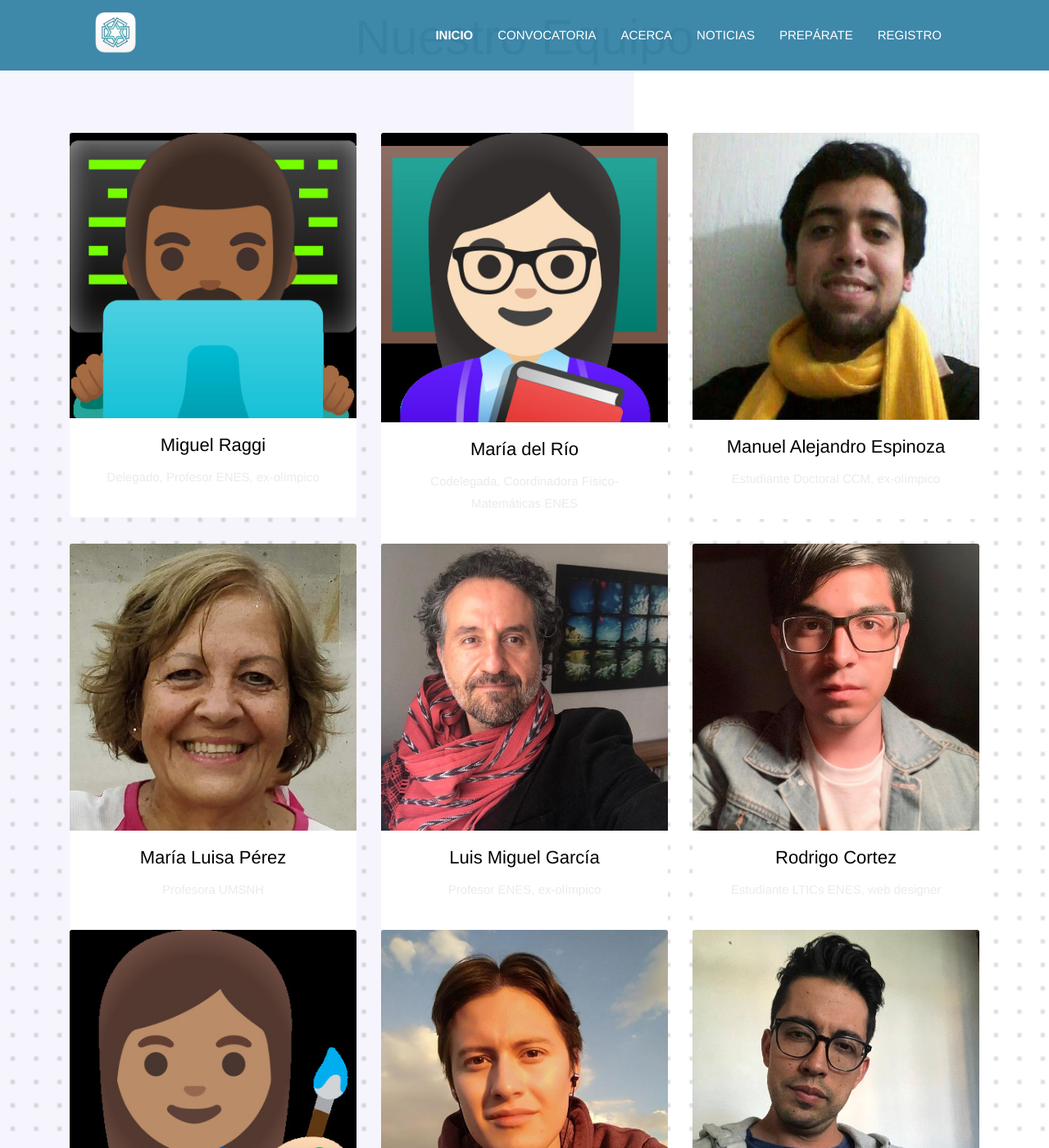
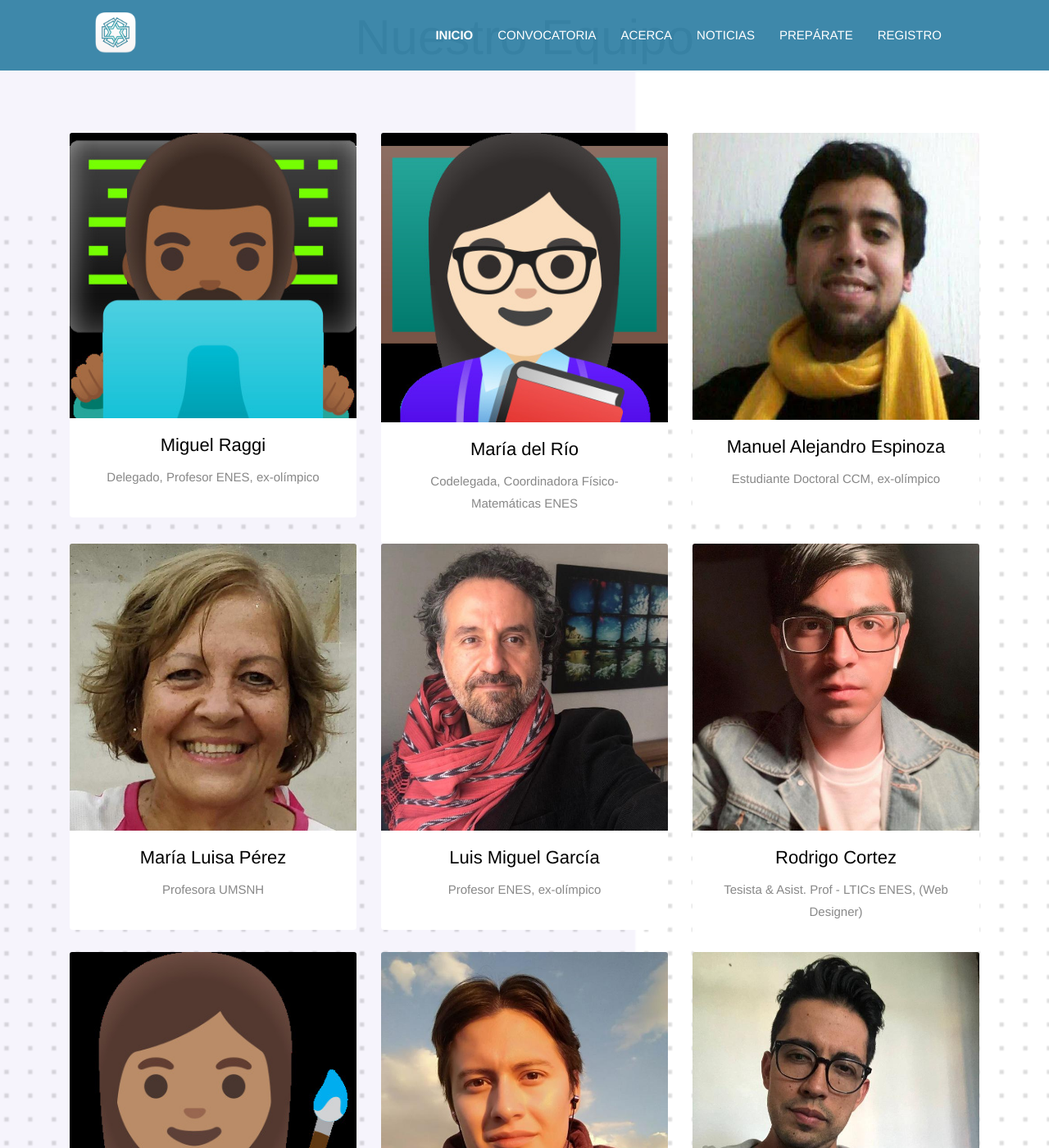
Before and after one commit to OlimpiadaMatematicasMichoacan/WOMM, a Jekyll site: the page built from _pages/acerca.html, in a window 1280 px wide and 1400 px high, scrolled down 1630 px. Shown: the whole window at 82% size. Built offline with Jekyll 4.4.1, drawn with Linux system fonts in a browser that asks for light colours.

Commit message:
Fix Text-Color-Light

```diff
--- a/_data/settings.yml
+++ b/_data/settings.yml
@@ -96,7 +96,7 @@ team:
 
   - title : "Rodrigo Cortez"
     image : "assets/images/team/rodrigo.jpg"
-    designation : "Estudiante LTICs ENES, web designer"
+    designation : "Tesista & Asist. Prof - LTICs ENES, (Web Designer)"
 
   - title : "Alondra Juárez"
     image : "assets/images/team/alondra.jpg"
--- a/assets/scss/_variables.scss
+++ b/assets/scss/_variables.scss
@@ -4,7 +4,7 @@ $secondary-color: #09d0d3;
 
 $text-color: #4c4c4c;
 $text-color-dark: #000000;
-$text-color-light: #ebebeb;
+$text-color-light: #888888;
 
 $body-color: #fff;
 $border-color: #c7c7c7;
```
